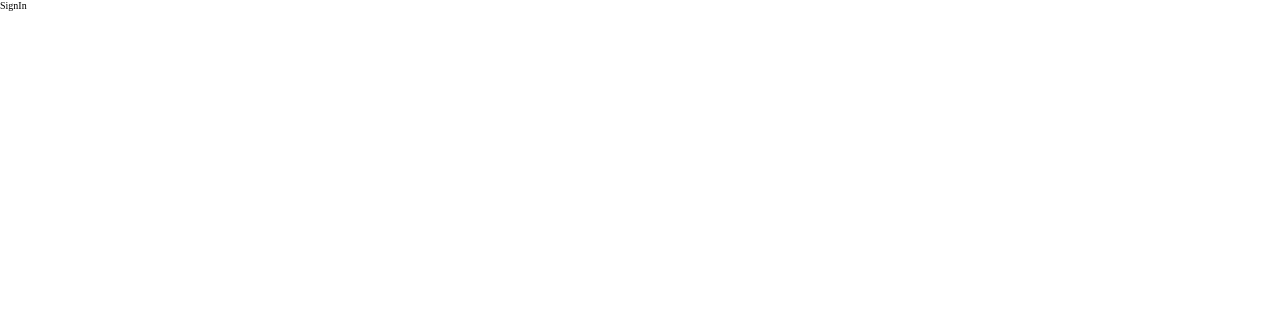
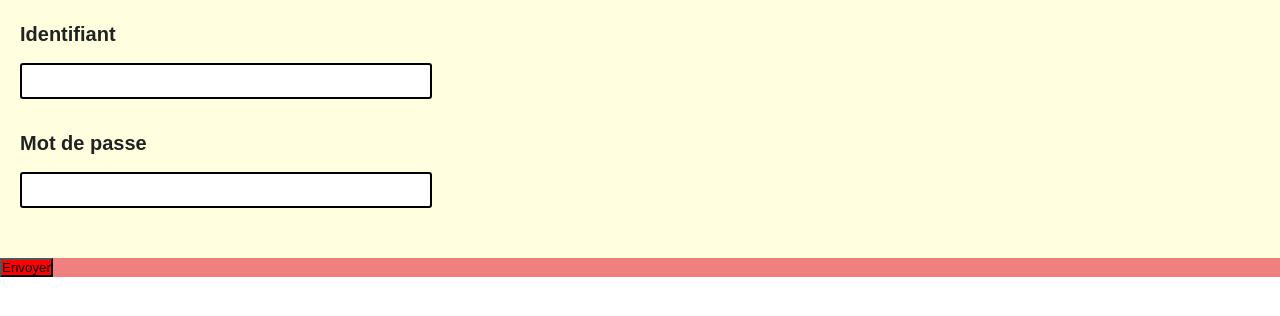
Before and after one commit to Magle-corp/Reporting, a React (Create React App) app in the folder frontend/: page / in a window 1280 px wide. Shown: the top 316 px of the page. Built offline with nearby package versions, Linux system fonts and the light colour scheme.

Commit message:
Create UI form components + basic screen for test

```diff
--- a/frontend/src/screen/form/SignIn.tsx
+++ b/frontend/src/screen/form/SignIn.tsx
@@ -1,7 +1,25 @@
+import {
+  StyledForm,
+  StyledLabel,
+  StyledInput,
+  StyledSubmit,
+  Text,
+} from '../../ui';
+
 const SignIn = () => {
   return (
     <div>
-      <p>SignIn</p>
+      <StyledForm>
+        <StyledLabel>
+          <Text variant="h4">Identifiant</Text>
+          <StyledInput type="text" isValid={null} />
+        </StyledLabel>
+        <StyledLabel>
+          <Text variant="h4">Mot de passe</Text>
+          <StyledInput type="text" isValid={null} />
+        </StyledLabel>
+      </StyledForm>
+      <StyledSubmit type="submit" value="Envoyer" isValid={false} />
     </div>
   );
 };
--- /dev/null
+++ b/frontend/src/ui/Form.tsx
@@ -0,0 +1,14 @@
+// Use.
+import styled from 'styled-components';
+
+/**
+ * Provide ui component Form.
+ */
+const StyledForm = styled.form`
+  background-color: lightyellow;
+  display: flex;
+  flex-direction: column;
+  padding: 20px;
+`;
+
+export { StyledForm };
--- /dev/null
+++ b/frontend/src/ui/Input.tsx
@@ -0,0 +1,36 @@
+// Use.
+import styled, { css } from 'styled-components';
+
+/**
+ * Provide ui component Input.
+ */
+const StyledInput = styled.input<{ isValid: boolean | null }>`
+  ${({ theme }) => theme.typography.p};
+  max-width: 400px;
+  padding: 4px;
+  margin-top: 15px;
+  border-radius: 3px;
+
+  ${({ isValid }) =>
+    isValid &&
+    css`
+      //border: 2px solid ${({ theme }) => theme.color.primary};
+      border: 2px solid green;
+    `}
+
+  ${({ isValid }) =>
+    !isValid &&
+    css`
+      //border: 2px solid ${({ theme }) => theme.color.error};
+      border: 2px solid red;
+    `}
+
+  ${({ isValid }) =>
+    isValid === null &&
+    css`
+      //border: 2px solid ${({ theme }) => theme.color.darkGrey};
+      border: 2px solid black;
+    `};
+`;
+
+export { StyledInput };
--- /dev/null
+++ b/frontend/src/ui/Label.tsx
@@ -0,0 +1,13 @@
+// Use.
+import styled from 'styled-components';
+
+/**
+ * Provide ui component Label.
+ */
+const StyledLabel = styled.label`
+  display: flex;
+  flex-direction: column;
+  margin-bottom: 30px;
+`;
+
+export { StyledLabel };
--- a/frontend/src/ui/Layout.tsx
+++ b/frontend/src/ui/Layout.tsx
@@ -8,7 +8,10 @@ interface Props {
   variant?: string;
 }
 
-const StyledLayout = styled.div<{ variant?: string }>``;
+const StyledLayout = styled.div<{ variant?: string }>`
+  background-color: lightcoral;
+  width: 100%;
+`;
 
 /**
  * Provide ui component Layout.
--- /dev/null
+++ b/frontend/src/ui/Submit.tsx
@@ -0,0 +1,20 @@
+// Use.
+import styled, { css } from 'styled-components';
+
+const StyledSubmit = styled.input<{ isValid: boolean }>`
+  ${({ isValid }) =>
+    isValid &&
+    css`
+      //background-color: ${({ theme }) => theme.color.primary};
+      background-color: green;
+    `}
+
+  ${({ isValid }) =>
+    !isValid &&
+    css`
+      //background-color: ${({ theme }) => theme.color.primary};
+      background-color: red;
+    `}
+`;
+
+export { StyledSubmit };
--- /dev/null
+++ b/frontend/src/ui/TextArea.tsx
@@ -0,0 +1,40 @@
+// Use.
+import styled, { css } from 'styled-components';
+
+/**
+ * Provide ui component TextArea.
+ */
+const StyledTextArea = styled.textarea<{ isValid: boolean | null }>`
+  box-sizing: border-box;
+  ${({ theme }) => theme.typography.p};
+  max-width: 400px;
+  padding: 4px;
+  margin-top: 15px;
+  border-radius: 3px;
+  //border: 2px solid ${({ theme }) => theme.color.darkGrey};
+  border: 2px solid black;
+  resize: none;
+
+  ${({ isValid }) =>
+    isValid &&
+    css`
+      //border: 2px solid ${({ theme }) => theme.color.primary};
+      border: 2px solid green;
+    `}
+
+  ${({ isValid }) =>
+    !isValid &&
+    css`
+      //border: 2px solid ${({ theme }) => theme.color.error};
+      border: 2px solid red;
+    `}
+
+  ${({ isValid }) =>
+    isValid === null &&
+    css`
+      // border: 2px solid ${({ theme }) => theme.color.darkGrey};
+      border: 2px solid black;
+    `}
+`;
+
+export { StyledTextArea };
--- a/frontend/src/ui/index.tsx
+++ b/frontend/src/ui/index.tsx
@@ -1,2 +1,7 @@
 export { Layout } from './Layout';
 export { Text } from './Text';
+export { StyledForm } from './Form';
+export { StyledLabel } from './Label';
+export { StyledInput } from './Input';
+export { StyledTextArea } from './TextArea';
+export { StyledSubmit } from './Submit';
```
Also changed, not shown: 2 other files (tests, documents, lock files or other folders).
